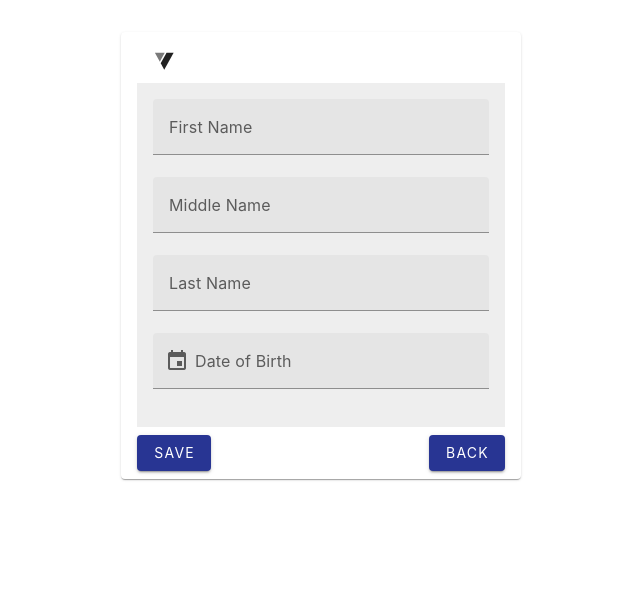
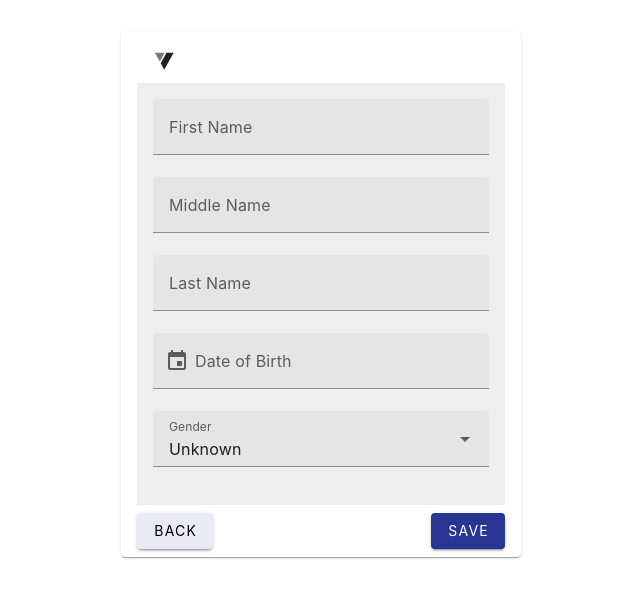
Before and after one commit to echoshihab/IH.RIS.Client, a Vue app: page /patients/0 in a window 1280 px wide. Shown: the top 598 px of the page, without its empty margins (319-959 px from the left). Built offline with nearby package versions, Linux system fonts and the light colour scheme.

Commit message:
render gender in patient detail and edit views

```diff
--- a/src/components/Patient.vue
+++ b/src/components/Patient.vue
@@ -53,6 +53,12 @@
         prepend-inner-icon="$calendar"
         v-model="patientDob"
       ></v-date-input>
+      <v-select
+        label="Gender"
+        v-model="patient.gender"
+        :items="Object.values(Gender)"
+      >
+      </v-select>
     </v-card-text>
 
     <v-card-text class="bg-surface-light pt-4 mb-2" v-else>
@@ -77,16 +83,26 @@
             v-text="patientDob?.toLocaleDateString()"
           ></v-list-item-title>
         </v-list-item>
+        <v-list-item color="primary">
+          <template v-slot:prepend>
+            <v-label class="mr-2">Gender: </v-label>
+          </template>
+          <v-list-item-title
+            class="text-capitalize"
+            v-text="Gender[patient.gender]"
+          ></v-list-item-title>
+        </v-list-item>
       </v-list>
     </v-card-text>
     <div class="d-flex justify-space-between">
+      <v-btn color="indigo-lighten-5" :to="{ name: 'home' }"> Back </v-btn>
       <v-btn v-if="editMode" color="indigo-darken-3"> Save </v-btn>
-      <v-btn color="indigo-darken-3" :to="{ name: 'home' }"> Back </v-btn>
     </div>
   </v-card>
 </template>
 
 <script setup lang="ts">
+import { Gender } from '@/Enums/Gender'
 import { Patient } from '@/Models/Patient'
 import { usePatientStore } from '@/stores/patientStore'
 import { computed, onMounted, ref } from 'vue'
```
